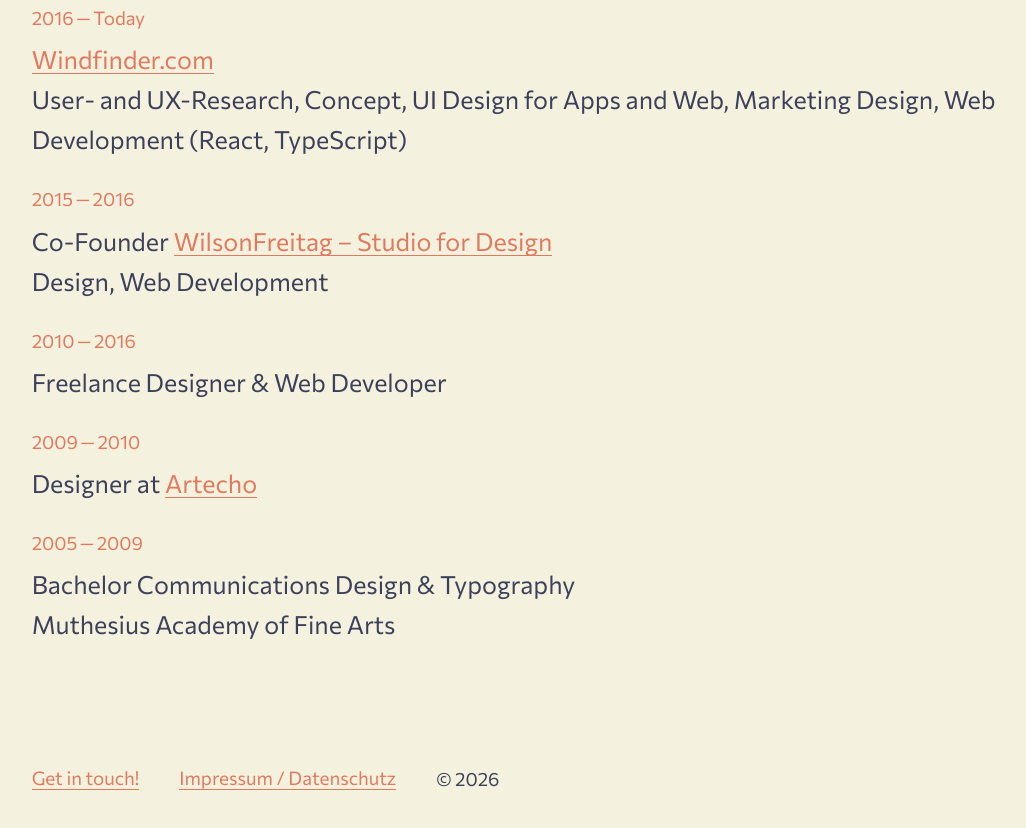
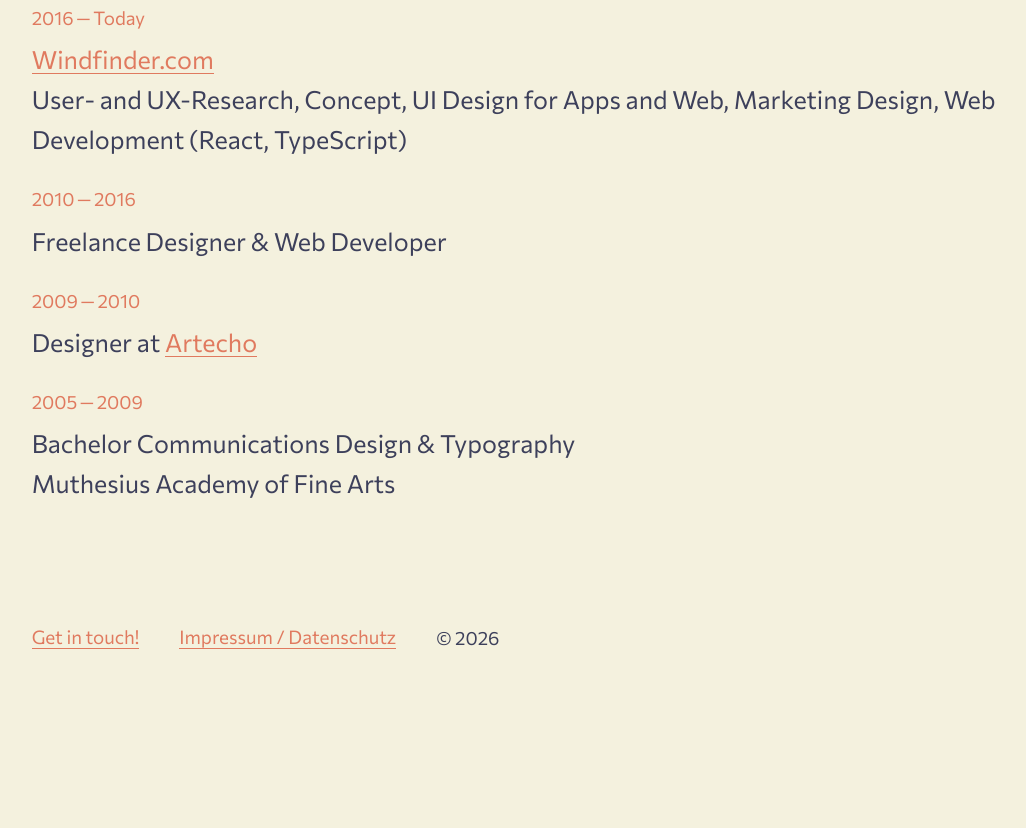
Before and after one commit to JanVUlrich/vonulrich-web, an Astro site: page / in a window 1280 px wide. Shown: the part 1222-2050 px from the top of the page, without its empty margins (119-1145 px from the left). After the commit the page ends 1921 px from the top, so only its background shows below. Built offline with nearby package versions, Linux system fonts and the light colour scheme; Astro itself is replaced by a stand-in of ours.

Commit message:
Remove wilsonfreitag reference

```diff
--- a/src/pages/index.astro
+++ b/src/pages/index.astro
@@ -1,45 +1,59 @@
 ---
-import BaseLayout from '../layouts/BaseLayout.astro';
-import Logo from '../components/Logo.astro';
-import ThemeToggle from '../components/ThemeToggle.astro';
+import Logo from "../components/Logo.astro";
+import ThemeToggle from "../components/ThemeToggle.astro";
+import BaseLayout from "../layouts/BaseLayout.astro";
 ---
 
 <BaseLayout canonical="https://www.vonulrich.de/">
   <main class="content-grid">
-
     <header class="site-header">
       <Logo />
       <div class="site-header-title">
         <span class="site-header-title-name fs-5">Jan Volkert Ulrich</span>
-                <span class="site-header-title-job callout fs-3">Designer &amp; Web Developer</span>
+        <span class="site-header-title-job callout fs-3"
+          >Designer &amp; Web Developer</span
+        >
       </div>
 
       <ThemeToggle />
-
     </header>
 
-        <section class="intro mb-12 fl-normal ">
+    <section class="intro mb-12 fl-normal">
       <span class="fb fs-8 f-space-neg-1">
         Hi there, nice to meet you!
       </span><br />
       <h1 class="fb mb-12 mt-0 fs-8 f-space-neg-1">
-                I am Jan Volkert Ulrich, designer for websites, apps, brands and digital concepts. And some web development,
-                too!
+        I am Jan Volkert Ulrich, designer for websites, apps, brands and digital
+        concepts. And some web development, too!
       </h1>
     </section>
 
     <section class="mb-4">
       <h2 class="c-accent fb f-up f-space-4 mb-4">About me</h2>
-            <p>I am currently employed at <a class="text-link" title="Wind and weather forecasts at windfinder.com"
-                    href="https://www.windfinder.com">Windfinder.com</a>, where I am responsible for all visual design for web,
-                apps and marketing materials, as well as building and improving products across web and native platforms.</p>
-            <p> With 13 years of industry experience, I've worked with a multitude of clients from various industries and
-                backgrounds. Among these: <br class="visible-xs" />
-                <a class="text-link" href="http://www.stuffle.it">Stuffle</a>, <a class="text-link"
-                    href="https://www.contentful.com">Contentful</a>, <a class="text-link"
-                    href="http://www.paleoconvention.de">Paleo
-                    Convention</a>, <a class="text-link" href="https://www.primal-state.de">Primal State</a> and <a
-                    class="text-link" href="https://www.institutofeldenkrais.com">Instituto Feldenkrais</a>.
+      <p>
+        I am currently employed at <a
+          class="text-link"
+          title="Wind and weather forecasts at windfinder.com"
+          href="https://www.windfinder.com">Windfinder.com</a
+        >, where I am responsible for all visual design for web, apps and
+        marketing materials, as well as building and improving products across
+        web and native platforms.
+      </p>
+      <p>
+        With 13 years of industry experience, I've worked with a multitude of
+        clients from various industries and backgrounds. Among these: <br
+          class="visible-xs"
+        />
+        <a class="text-link" href="http://www.stuffle.it">Stuffle</a>, <a
+          class="text-link"
+          href="https://www.contentful.com">Contentful</a
+        >, <a class="text-link" href="http://www.paleoconvention.de"
+          >Paleo Convention</a
+        >, <a class="text-link" href="https://www.primal-state.de"
+          >Primal State</a
+        > and <a class="text-link" href="https://www.institutofeldenkrais.com"
+          >Instituto Feldenkrais</a
+        >.
       </p>
     </section>
 
@@ -48,37 +62,41 @@
 
       <ul class="no-list-style">
         <li class="mb-4">
-                    <div class="c-accent fs-3 f-b mb-2">2016&thinsp;&mdash;&thinsp;Today</div>
+          <div class="c-accent fs-3 f-b mb-2">
+            2016&thinsp;&mdash;&thinsp;Today
+          </div>
           <div>
-                        <a class="text-link" title="Wind and weather forecasts at windfinder.com"
-                            href="https://www.windfinder.com">Windfinder.com</a><br />
-                        User- and UX-Research, Concept, UI Design for Apps and Web, Marketing Design, Web Development (React,
-                        TypeScript)
+            <a
+              class="text-link"
+              title="Wind and weather forecasts at windfinder.com"
+              href="https://www.windfinder.com">Windfinder.com</a
+            ><br />
+            User- and UX-Research, Concept, UI Design for Apps and Web, Marketing
+            Design, Web Development (React, TypeScript)
           </div>
         </li>
         <li class="mb-4">
-                    <div class="c-accent fs-3 callout mb-2">2015&thinsp;&mdash;&thinsp;2016</div>
+          <div class="c-accent fs-3 callout mb-2">
+            2010&thinsp;&mdash;&thinsp;2016
+          </div>
+          <div>Freelance Designer &amp; Web Developer</div>
+        </li>
+        <li class="mb-4">
+          <div class="c-accent fs-3 callout mb-2">
+            2009&thinsp;&mdash;&thinsp;2010
+          </div>
           <div>
-                        Co-Founder <a class="text-link" title="Website of WilsonFreitag, a studio for design"
-                            href="https://www.wilsonfreitag.com">WilsonFreitag &ndash; Studio for Design</a><br />
-                        Design, Web Development
+            Designer at <a
+              class="text-link"
+              title="Website of artecho, a web design agency from Kiel, Germany"
+              href="https://www.artecho.de">Artecho</a
+            >
           </div>
         </li>
         <li class="mb-4">
-                    <div class="c-accent fs-3 callout mb-2">2010&thinsp;&mdash;&thinsp;2016</div>
-                    <div>
-                        Freelance Designer &amp; Web Developer
+          <div class="c-accent fs-3 callout mb-2">
+            2005&thinsp;&mdash;&thinsp;2009
           </div>
-                </li>
-                <li class="mb-4">
-                    <div class="c-accent fs-3 callout mb-2">2009&thinsp;&mdash;&thinsp;2010</div>
-                    <div>
-                        Designer at <a class="text-link" title="Website of artecho, a web design agency from Kiel, Germany"
-                            href="https://www.artecho.de">Artecho</a>
-                    </div>
-                </li>
-                <li class="mb-4">
-                    <div class="c-accent fs-3 callout mb-2">2005&thinsp;&mdash;&thinsp;2009</div>
           <div>
             Bachelor Communications Design &amp; Typography<br />
             Muthesius Academy of Fine Arts
@@ -86,6 +104,5 @@
         </li>
       </ul>
     </section>
-
   </main>
 </BaseLayout>
```
Lines whose indentation alone changed are shown as unchanged.
